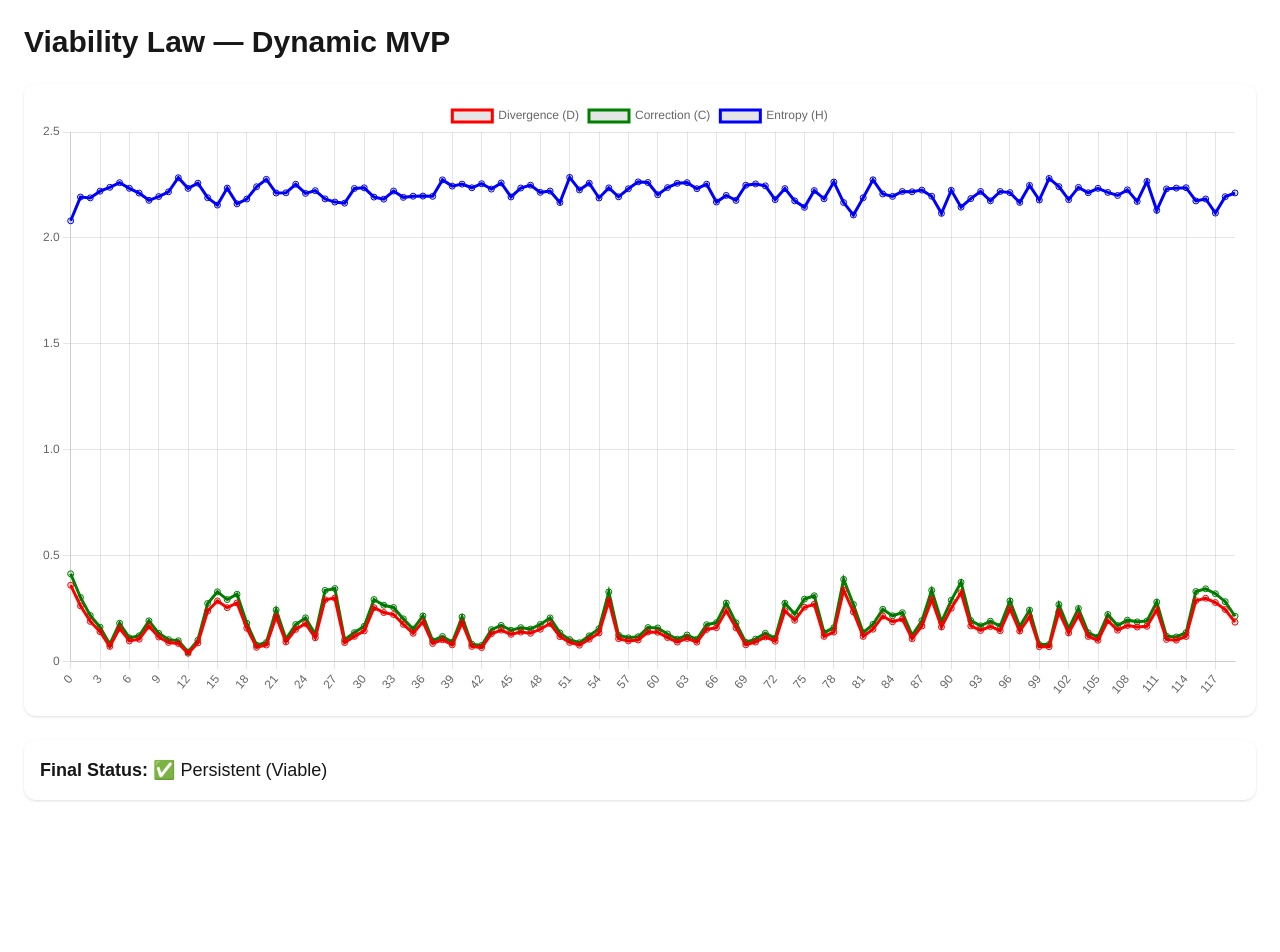
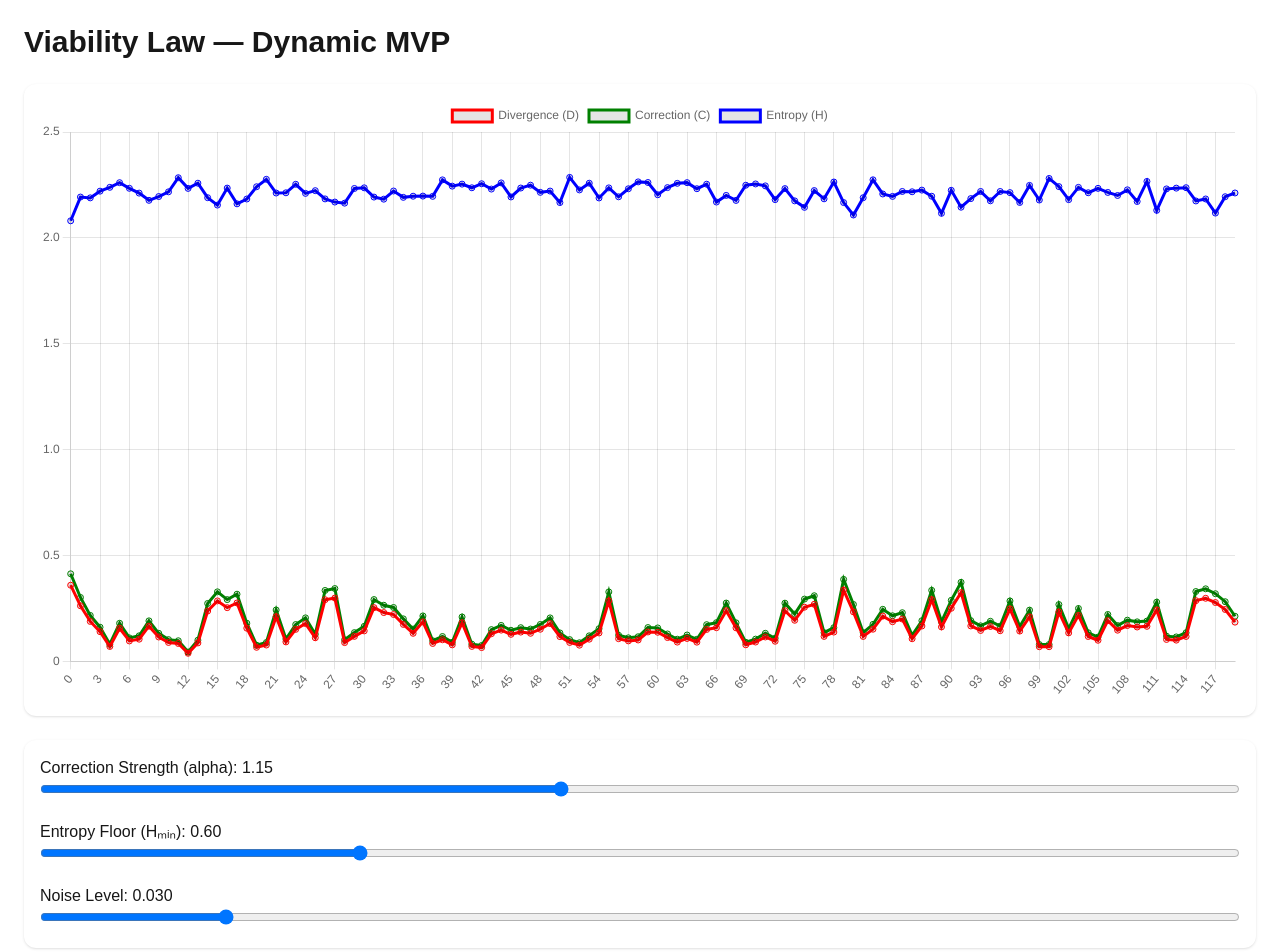
Before and after one commit to Boats43/viability-mvp, a Next.js app: page / in a window 1280 px wide. Shown: the top 952 px of the page. Before the commit the page ends 824 px from the top, so only its background shows below. Built offline with nearby package versions, Linux system fonts and the light colour scheme.

Commit message:
Trigger redeploy with final Phase 2 viability explorer

```diff
--- a/src/app/page.tsx
+++ b/src/app/page.tsx
@@ -22,6 +22,10 @@ ChartJS.register(
 );
 
 export default function ViabilityMVP() {
+  const [alpha, setAlpha] = useState(1.15);
+  const [entropyFloor, setEntropyFloor] = useState(0.6);
+  const [noiseLevel, setNoiseLevel] = useState(0.03);
+
   const [data, setData] = useState({
     divergence: [] as number[],
     correction: [] as number[],
@@ -31,11 +35,8 @@ export default function ViabilityMVP() {
   });
 
   useEffect(() => {
-    const T = 120;              // time horizon
-    const n = 10;               // state dimension
-    const alpha = 1.15;         // correction strength
-    const entropyFloor = 0.6;   // minimum entropy required
-    const noiseLevel = 0.03;    // environmental disturbance
+    const T = 120;
+    const n = 10;
 
     let Q = Array.from({ length: n }, () => Math.random());
     normalize(Q);
@@ -77,7 +78,7 @@ export default function ViabilityMVP() {
     }
 
     setData({ divergence, correction, entropy, viability, time });
-  }, []);
+  }, [alpha, entropyFloor, noiseLevel]);
 
   const chartData = {
     labels: data.time,
@@ -108,6 +109,45 @@ export default function ViabilityMVP() {
         <Line data={chartData} />
       </div>
 
+      <div className="bg-white p-4 rounded-xl shadow space-y-4">
+        <div>
+          <label>Correction Strength (alpha): {alpha.toFixed(2)}</label>
+          <input
+            type="range"
+            min="0.5"
+            max="2"
+            step="0.01"
+            value={alpha}
+            onChange={(e) => setAlpha(parseFloat(e.target.value))}
+            className="w-full"
+          />
+        </div>
+        <div>
+          <label>Entropy Floor (Hₘᵢₙ): {entropyFloor.toFixed(2)}</label>
+          <input
+            type="range"
+            min="0.1"
+            max="2.0"
+            step="0.01"
+            value={entropyFloor}
+            onChange={(e) => setEntropyFloor(parseFloat(e.target.value))}
+            className="w-full"
+          />
+        </div>
+        <div>
+          <label>Noise Level: {noiseLevel.toFixed(3)}</label>
+          <input
+            type="range"
+            min="0.0"
+            max="0.2"
+            step="0.001"
+            value={noiseLevel}
+            onChange={(e) => setNoiseLevel(parseFloat(e.target.value))}
+            className="w-full"
+          />
+        </div>
+      </div>
+
       <div className="bg-white p-4 rounded-xl shadow text-lg">
         <strong>Final Status:</strong>{" "}
         {data.viability.length
```
